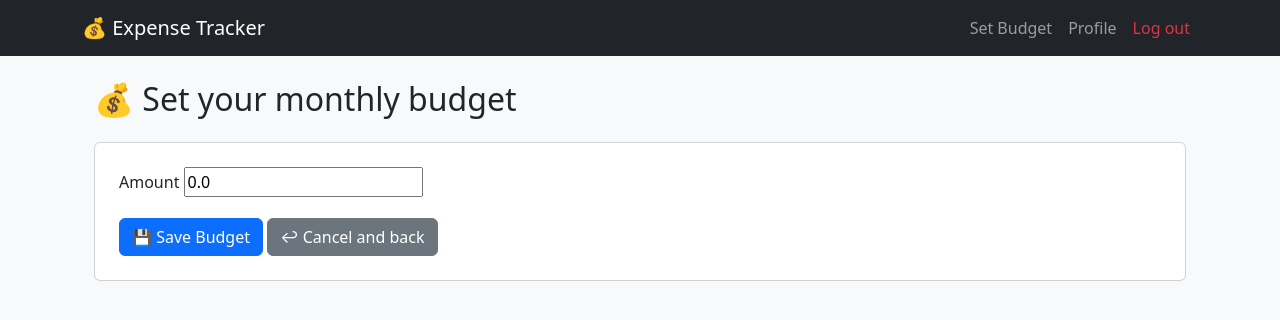
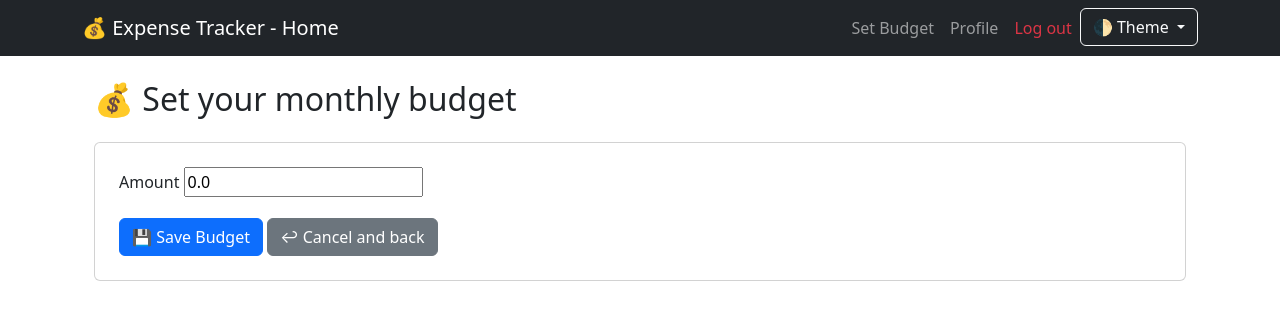
Before and after one commit to DanieloSendi/Expense-Tracker-App, a Django app: page /budget/ in a window 1280 px wide. Shown: the top 320 px of the page. Run offline with Django 5.2, Linux system fonts and the light colour scheme; a user stored in the database is signed in; data comes from the database, SQL or seed files in the repository; both versions use the stored data as it was after the commit.

Commit message:
Added dark mode toggle with Bootstrap and JavaScript

```diff
--- /dev/null
+++ b/static/css/styles.css
@@ -0,0 +1,15 @@
+:root {
+  --bs-body-bg: #ffffff;
+  --bs-body-color: #212529;
+}
+
+[data-bs-theme="dark"] {
+  --bs-body-bg: #121212;
+  --bs-body-color: #ffffff;
+}
+
+.dropdown-item.active {
+  font-weight: bold;
+  background-color: #007bff;
+  color: white;
+}
--- /dev/null
+++ b/static/js/theme-mode.js
@@ -0,0 +1,51 @@
+function setTheme(theme) {
+    localStorage.setItem("theme", theme);
+    applyTheme();
+}
+
+function applyTheme() {
+    let theme = localStorage.getItem("theme") || "auto";
+
+    // If the user has not previously set a theme, we use “auto” by default.
+    if (!theme) {
+        theme = "auto";
+        localStorage.setItem("theme", "auto");
+    }
+
+    let themeIcon = document.getElementById("themeIcon");
+
+    // Resetowanie aktywnych klas w dropdownie
+    document.getElementById("lightMode").classList.remove("active");
+    document.getElementById("darkMode").classList.remove("active");
+    document.getElementById("autoMode").classList.remove("active");
+
+    if (theme === "dark") {
+        document.documentElement.setAttribute("data-bs-theme", "dark");
+        themeIcon.innerText = "🌙";
+        document.getElementById("darkMode").classList.add("active");
+    } else if (theme === "light") {
+        document.documentElement.setAttribute("data-bs-theme", "light");
+        themeIcon.innerText = "☀️";
+        document.getElementById("lightMode").classList.add("active");
+    } else {
+        // Tryb AUTO → używa ustawień systemowych
+        if (window.matchMedia("(prefers-color-scheme: dark)").matches) {
+            document.documentElement.setAttribute("data-bs-theme", "dark");
+            themeIcon.innerText = "🌓";
+        } else {
+            document.documentElement.setAttribute("data-bs-theme", "light");
+            themeIcon.innerText = "🌓";
+        }
+        document.getElementById("autoMode").classList.add("active");
+    }
+}
+
+// Listening for changes in system settings
+window.matchMedia("(prefers-color-scheme: dark)").addEventListener("change", () => {
+    if (localStorage.getItem("theme") === "auto") {
+        applyTheme();
+    }
+});
+
+// Setting the theme at the start
+document.addEventListener("DOMContentLoaded", applyTheme);
--- a/templates/base.html
+++ b/templates/base.html
@@ -2,33 +2,23 @@
 
 <!DOCTYPE html>
 <html lang="pl">
+
 <head>
   <meta charset="UTF-8" />
   <title>Expense Tracker</title>
 
   <!-- Bootstrap CSS -->
-    <link
-      href="https://cdn.jsdelivr.net/npm/bootstrap@5.3.3/dist/css/bootstrap.min.css"
-      rel="stylesheet"
-      integrity="sha384-QWTKZyjpPEjISv5WaRU9OFeRpok6YctnYmDr5pNlyT2bRjXh0JMhjY6hW+ALEwIH"
-      crossorigin="anonymous"
-    />
+  <link href="https://cdn.jsdelivr.net/npm/bootstrap@5.3.3/dist/css/bootstrap.min.css" rel="stylesheet"
+    integrity="sha384-QWTKZyjpPEjISv5WaRU9OFeRpok6YctnYmDr5pNlyT2bRjXh0JMhjY6hW+ALEwIH" crossorigin="anonymous" />
   <!-- Custom Styles -->
   <link rel="stylesheet" href="{% static 'css/styles.css' %}" />
 </head>
 
-  <body class="bg-light">
+<body>
   <nav class="navbar navbar-expand-lg navbar-dark bg-dark">
     <div class="container">
-        <a class="navbar-brand" href="{% url 'expenses-home' %}"
-          >💰 Expense Tracker</a
-        >
-        <button
-          class="navbar-toggler"
-          type="button"
-          data-bs-toggle="collapse"
-          data-bs-target="#navbarNav"
-        >
+      <a class="navbar-brand" href="{% url 'expenses-home' %}">💰 Expense Tracker - Home</a>
+      <button class="navbar-toggler" type="button" data-bs-toggle="collapse" data-bs-target="#navbarNav">
         <span class="navbar-toggler-icon"></span>
       </button>
       <div class="collapse navbar-collapse" id="navbarNav">
@@ -41,9 +31,7 @@
             <a class="nav-link" href="{% url 'profile' %}">Profile</a>
           </li>
           <li class="nav-item">
-              <a class="nav-link text-danger" href="{% url 'logout' %}"
-                >Log out</a
-              >
+            <a class="nav-link text-danger" href="{% url 'logout' %}">Log out</a>
           </li>
           {% else %}
           <li class="nav-item">
@@ -53,19 +41,34 @@
             <a class="nav-link" href="{% url 'register' %}">Sign up</a>
           </li>
           {% endif %}
+
+          <!-- Dark Mode Toggle -->
+          <li class="nav-item dropdown">
+            <button class="btn btn-outline-light dropdown-toggle" id="themeToggle" data-bs-toggle="dropdown">
+              <span id="themeIcon">🌓</span> Theme
+            </button>
+            <ul class="dropdown-menu dropdown-menu-end">
+              <li><button class="dropdown-item" id="lightMode" onclick="setTheme('light')">☀️ Light Mode</button></li>
+              <li><button class="dropdown-item" id="autoMode" onclick="setTheme('auto')">🌓 Auto (System)</button></li>
+              <li><button class="dropdown-item" id="darkMode" onclick="setTheme('dark')">🌙 Dark Mode</button></li>
+            </ul>
+          </li>
+
+
         </ul>
       </div>
     </div>
   </nav>
 
+  <main>
     <div class="container mt-4">{% block content %}{% endblock %}</div>
+  </main>
 
-    <script
-      src="https://cdn.jsdelivr.net/npm/bootstrap@5.3.3/dist/js/bootstrap.bundle.min.js"
+  <script src="https://cdn.jsdelivr.net/npm/bootstrap@5.3.3/dist/js/bootstrap.bundle.min.js"
     integrity="sha384-YvpcrYf0tY3lHB60NNkmXc5s9fDVZLESaAA55NDzOxhy9GkcIdslK1eN7N6jIeHz"
-      crossorigin="anonymous"
-    ></script>
+    crossorigin="anonymous"></script>
 
-    <script src="{% static 'js/script.js' %}"></script>
+  <script src="{% static 'js/theme-mode.js' %}"></script>
 </body>
+
 </html>
```
Also changed, not shown: db.sqlite3. Lines whose indentation alone changed are shown as unchanged.
